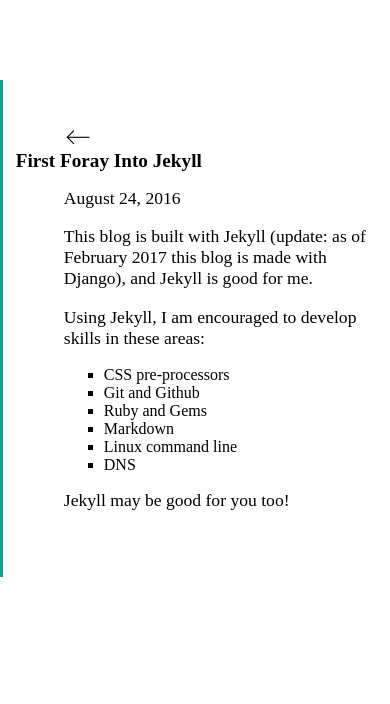
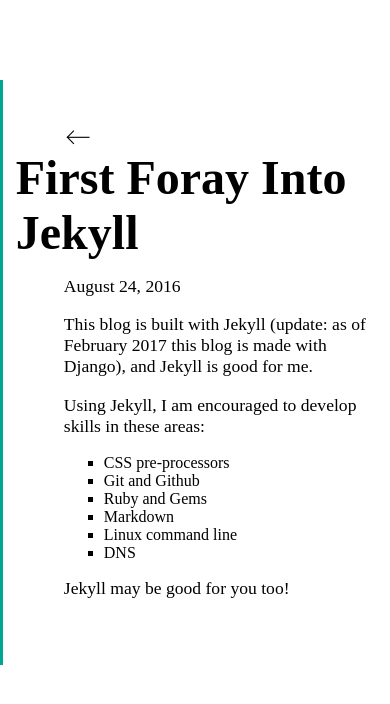
Before and after one commit to cssidy/personal-site, a Jekyll site: the page built from _posts/2016-08-24-First-Foray-Into-Jekyll.md, in a window 390 px wide. Shown: the top 704 px of the page. Built offline with Jekyll 4.4.1, drawn with Linux system fonts in a browser that asks for light colours; some web fonts are replaced.

Commit message:
mobile post h1 font size

```diff
--- a/assets/css/base.css
+++ b/assets/css/base.css
@@ -373,7 +373,7 @@ ul li {
     }
 
     .post h1 {
-        font-size: 120%;
+        font-size: 300%;
     }
 
     .credentials-grid {
```
